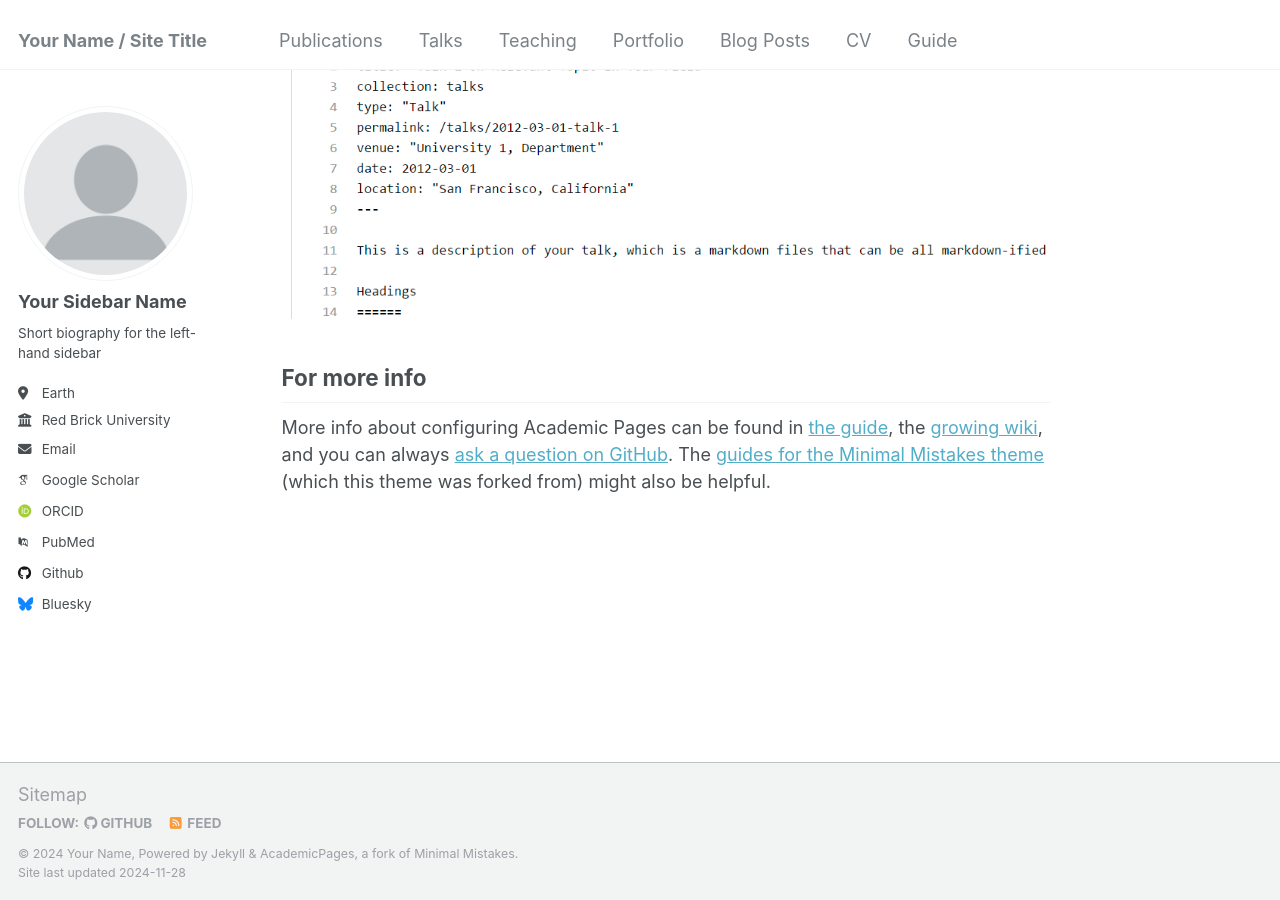
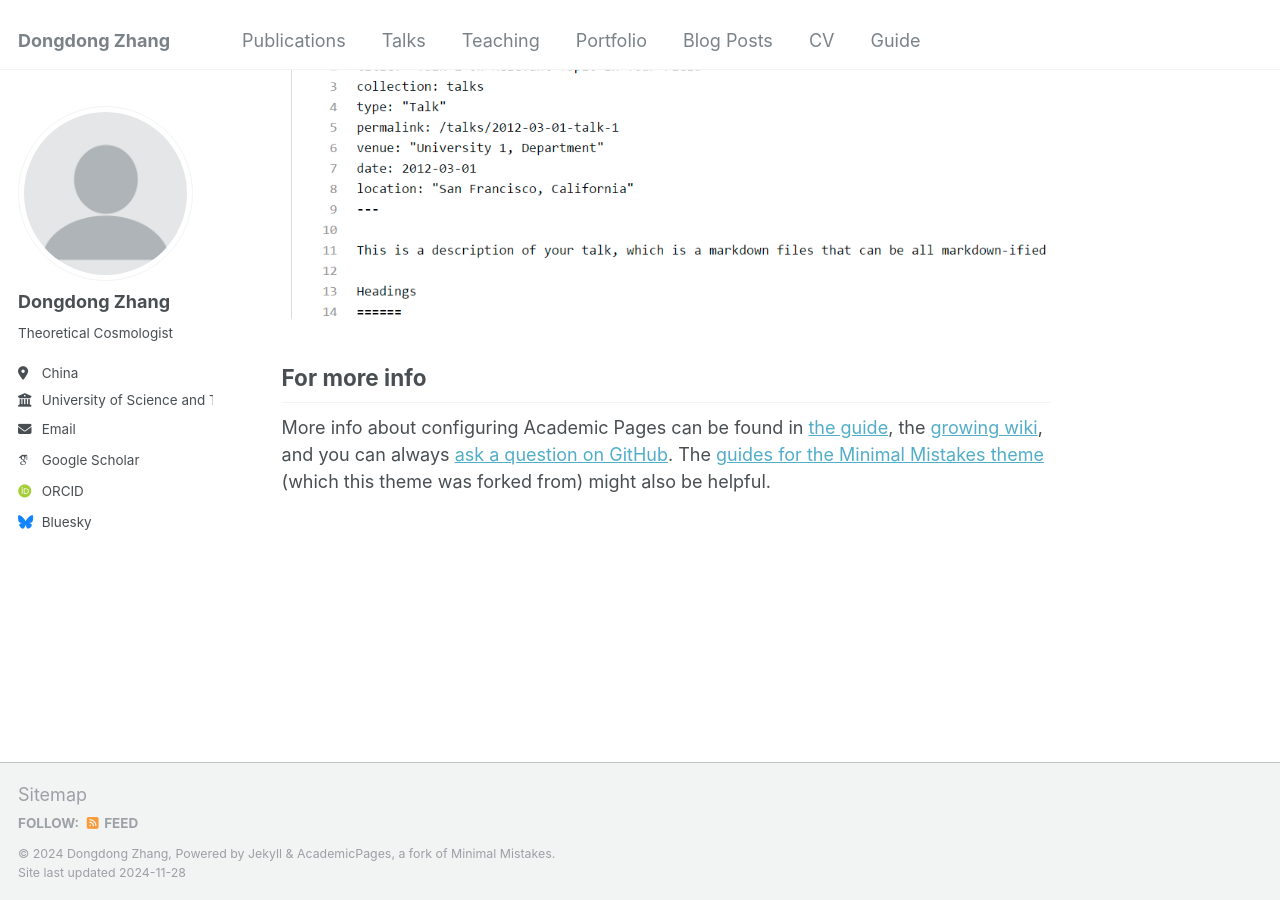
Before and after one commit to D-Zhang95/d-zhang95.github.io, a Jekyll site: the page built from _pages/about.md, in a window 1280 px wide and 900 px high, scrolled down 2643 px. Built offline with Jekyll 4.4.1, drawn with Linux system fonts in a browser that asks for light colours; some web fonts are replaced.

Commit message:
Update _config.yml

```diff
--- a/_config.yml
+++ b/_config.yml
@@ -8,13 +8,13 @@
 
 # Basic Site Settings
 locale                   : "en-US"
-title                    : "Your Name / Site Title"
+title                    : "Dongdong Zhang"
 title_separator          : "-"
-name                     : &name "Your Name"
-description              : &description "personal description"
-url                      : https://academicpages.github.io # the base hostname & protocol for your site e.g. "https://[your GitHub username].github.io"
+name                     : &name "Dongdong Zhang"
+description              : &description "Theoretical Cosmologist<br>PhD Candidate"
+url                      : https://d-zhang95.github.io # the base hostname & protocol for your site e.g. "https://[your GitHub username].github.io"
 baseurl                  : "" # the subpath of your site, e.g. "/blog"
-repository               : "academicpages/academicpages.github.io"
+repository               : "D-Zhang95/d-zhang95.github.io"
 
 # Site Author - The following control what appear as part of the author content on the side bar.
 #               If a field is blank the icon and link will not appear, otherwise it will be shown.
@@ -22,21 +22,21 @@ repository               : "academicpages/academicpages.github.io"
 author:
   # Biographic information
   avatar           : "profile.png"
-  name             : "Your Sidebar Name"
+  name             : "Dongdong Zhang"
   pronouns         : # example: "she/her"
-  bio              : "Short biography for the left-hand sidebar"
-  location         : "Earth"
-  employer         : "Red Brick University"
+  bio              : "Theoretical Cosmologist<br>"
+  location         : "China"
+  employer         : "University of Science and Technology of China"
   uri              : # URL
-  email            : "none@example.org"
+  email            : "donzhang1995@gmail.com"
 
   # Academic websites
   arxiv            : # URL - Update with the correct link to your profile
-  googlescholar    : "https://scholar.google.com/citations?user=PS_CX0AAAAAJ"
+  googlescholar    : "https://scholar.google.com/citations?hl=zh-CN&user=kvH3sWIAAAAJ"
   impactstory      : # URL
-  orcid            : "http://orcid.org/yourorcidurl"
+  orcid            : "https://orcid.org/0009-0006-6293-5401"
   semantic         : # URL
-  pubmed           : "https://www.ncbi.nlm.nih.gov/pubmed/?term=john+snow"
+  pubmed           : #"https://www.ncbi.nlm.nih.gov/pubmed/?term=john+snow"
   researchgate     : # URL
   scopus           : # URL
 
@@ -44,7 +44,7 @@ author:
   bitbucket        : # Username - Update with your username on the site
   codepen          : # Username
   dribbble         : # Username
-  github           : "academicpages"
+  github           : #"academicpages"
   kaggle           : # Username
   stackoverflow    : # User number or user number and name (i.e., use "1" or "1/jeff-atwood")
 
```
